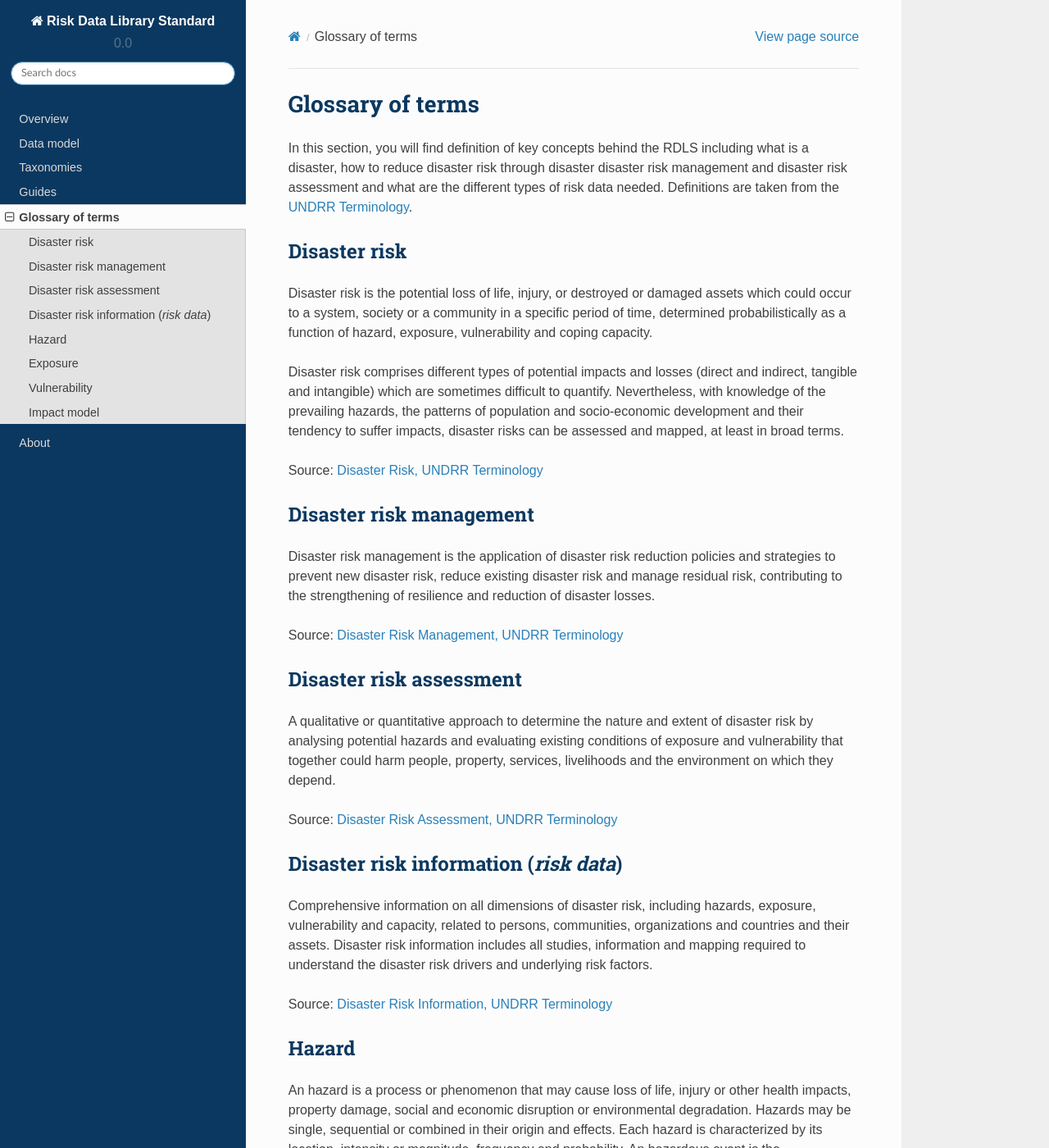
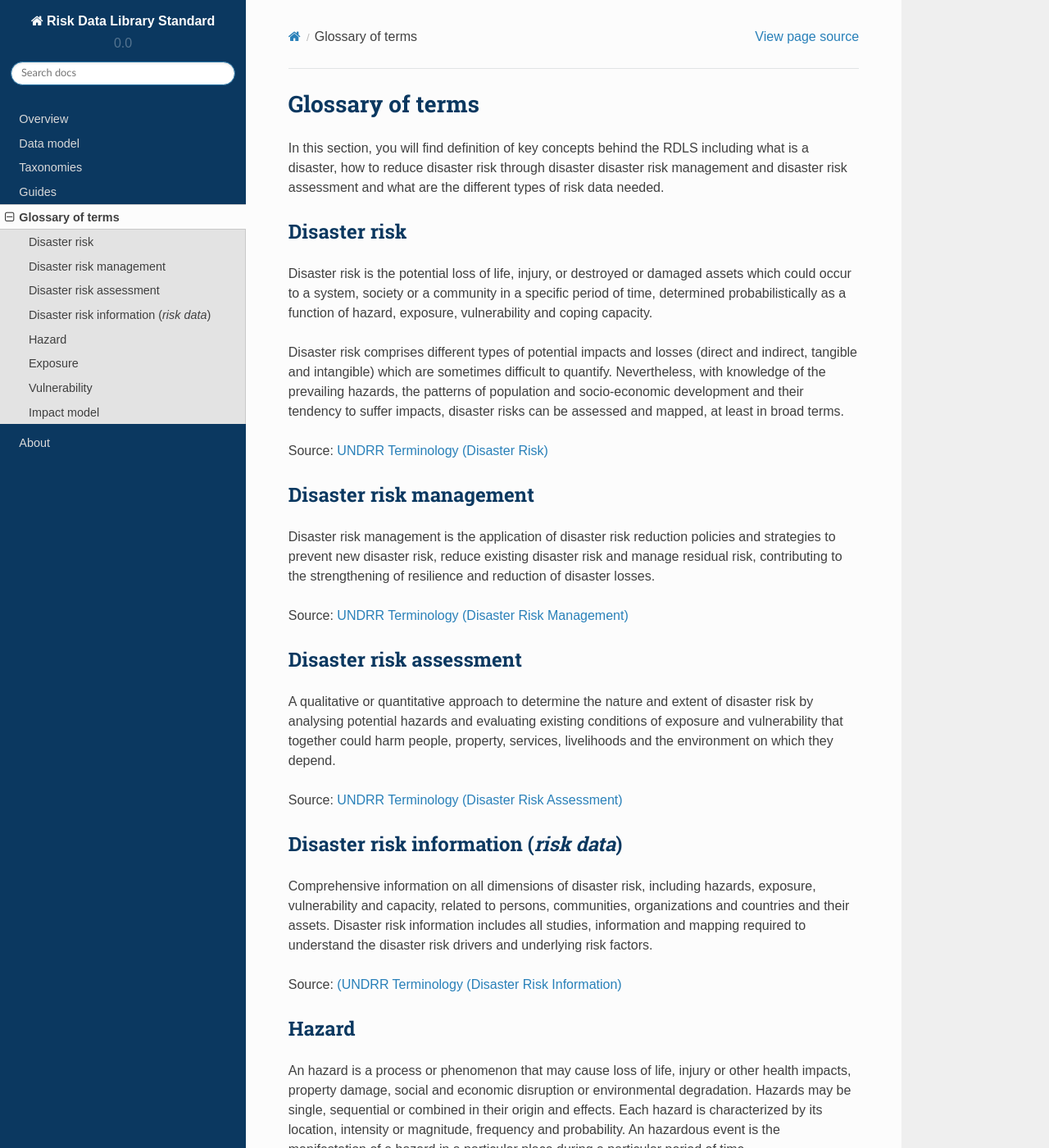
Before and after one commit to GFDRR/rdl-standard, a Sphinx documentation site: the page built from docs/glossary.md, in a window 1280 px wide and 1400 px high. Shown: the whole window at 82% size. Built offline with Sphinx 7.4.7 and the Read the Docs theme 2.0.0, drawn with Linux system fonts in a browser that asks for light colours; some of the changed text lies outside the part shown.

Commit message:
Update glossary.md
minor change to sources

`````diff
--- a/docs/glossary.md
+++ b/docs/glossary.md
@@ -2,7 +2,7 @@
 
 # Glossary of terms
 
-In this section, you will find definition of key concepts behind the RDLS including what is a disaster, how to reduce disaster risk through disaster disaster risk management and disaster risk assessment and what are the different types of risk data needed. Definitions are taken from the [UNDRR Terminology](https://www.undrr.org/terminology).
+In this section, you will find definition of key concepts behind the RDLS including what is a disaster, how to reduce disaster risk through disaster disaster risk management and disaster risk assessment and what are the different types of risk data needed.
 
 ## Disaster risk
 
@@ -10,25 +10,25 @@ Disaster risk is the potential loss of life, injury, or destroyed or damaged ass
 
 Disaster risk comprises different types of potential impacts and losses (direct and indirect, tangible and intangible) which are sometimes difficult to quantify. Nevertheless, with knowledge of the prevailing hazards, the patterns of population and socio-economic development and their tendency to suffer impacts, disaster risks can be assessed and mapped, at least in broad terms.
 
-Source: [Disaster Risk, UNDRR Terminology](https://www.undrr.org/terminology/disaster-risk)
+Source: [UNDRR Terminology (Disaster Risk)](https://www.undrr.org/terminology/disaster-risk)
 
 ## Disaster risk management
 
 Disaster risk management is the application of disaster risk reduction policies and strategies to prevent new disaster risk, reduce existing disaster risk and manage residual risk, contributing to the strengthening of resilience and reduction of disaster losses.
 
-Source: [Disaster Risk Management, UNDRR Terminology](https://www.undrr.org/terminology/disaster-risk-management)
+Source: [UNDRR Terminology (Disaster Risk Management)](https://www.undrr.org/terminology/disaster-risk-management)
 
 ## Disaster risk assessment
 
 A qualitative or quantitative approach to determine the nature and extent of disaster risk by analysing potential hazards and evaluating existing conditions of exposure and vulnerability that together could harm people, property, services, livelihoods and the environment on which they depend.
 
-Source: [Disaster Risk Assessment, UNDRR Terminology](https://www.undrr.org/terminology/disaster-risk-assessment)
+Source: [UNDRR Terminology (Disaster Risk Assessment)](https://www.undrr.org/terminology/disaster-risk-assessment)
 
 ## Disaster risk information (_risk data_)
 
 Comprehensive information on all dimensions of disaster risk, including hazards, exposure, vulnerability and capacity, related to persons, communities, organizations and countries and their assets. Disaster risk information includes all studies, information and mapping required to understand the disaster risk drivers and underlying risk factors.
 
-Source: [Disaster Risk Information, UNDRR Terminology](https://www.undrr.org/terminology/disaster-risk-information)
+Source: [(UNDRR Terminology (Disaster Risk Information)](https://www.undrr.org/terminology/disaster-risk-information)
 
 <!--![Screenshot](img/risk_assessment.png)
 (adapted from "[Understanding risk in an evolving world, World Bank, 2014](https://openknowledge.worldbank.org/handle/10986/20682)")-->
@@ -39,7 +39,7 @@ An hazard is a process or phenomenon that may cause loss of life, injury or othe
 
 Hazards can have natural or anthropogenic origin. Natural hazards are associated with natural processes and phenomena (geological, geophysical and hydrometeorological).
 
-Source: [Hazard, UNDRR Terminology](https://www.undrr.org/terminology/hazard)
+Source: [UNDRR Terminology (Hazard)](https://www.undrr.org/terminology/hazard)
 
 ````{grid} auto
 :gutter: 3
@@ -52,7 +52,7 @@ Source: [Hazard, UNDRR Terminology](https://www.undrr.org/terminology/hazard)
 
 The situation of people, infrastructure, housing, production capacities and other tangible human assets located in hazard-prone areas. Measures of exposure can include the number of people or types of assets in an area. These can be combined with the specific vulnerability and capacity of the exposed elements to any particular hazard to estimate the quantitative risks associated with that hazard in the area of interest
 
-Source: [Exposure, UNDRR Terminology](https://www.undrr.org/terminology/exposure)
+Source: [UNDRR Terminology (Exposure)](https://www.undrr.org/terminology/exposure)
 
 ````{grid} auto
 :gutter: 3
@@ -64,7 +64,7 @@ Source: [Exposure, UNDRR Terminology](https://www.undrr.org/terminology/exposure
 ## Vulnerability
 Vulnerability are the conditions determined by physical, social, economic and environmental factors or processes which increase the susceptibility of an individual, a community, assets or systems to the impacts of hazards. The inverse of vulnerability is defined coping capacity, which is the combination of all the strengths, attributes and resources available within an organization, community or society to manage and reduce disaster risks and strengthen resilience.
 
-Source: [Vulnerability, UNDRR Terminology](https://www.undrr.org/terminology/vulnerability)
+Source: [UNDRR Terminology (Vulnerability)](https://www.undrr.org/terminology/vulnerability)
 
 ````{grid} auto
 :gutter: 3
`````
